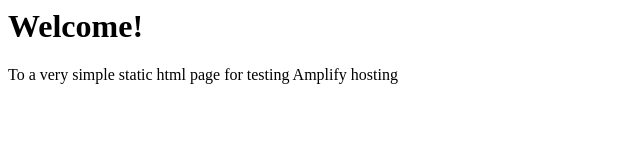
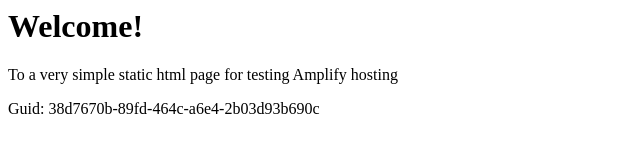
Before and after one commit to aws-aemilia-pdx/Github-PR-Commit-Integration-Test-DoNotTouch-Gith-OKSLNVO2-v1-gamma-us-west-2, a website: page src/index.html in a window 1280 px wide. Shown: the whole page, without its empty margins (0-640 px from the left). Drawn offline with Linux system fonts and the light colour scheme.

Commit message:
commit from integ tests

```diff
--- a/src/index.html
+++ b/src/index.html
@@ -1,3 +1,5 @@
+
+
 <html lang="en">
 
 <head>
@@ -10,6 +12,6 @@
 <body>
     <h1>Welcome!</h1>
     <p>To a very simple static html page for testing Amplify hosting</p>
-</body>
+    <p>Guid: 38d7670b-89fd-464c-a6e4-2b03d93b690c</p></body>
 
 </html>
```
